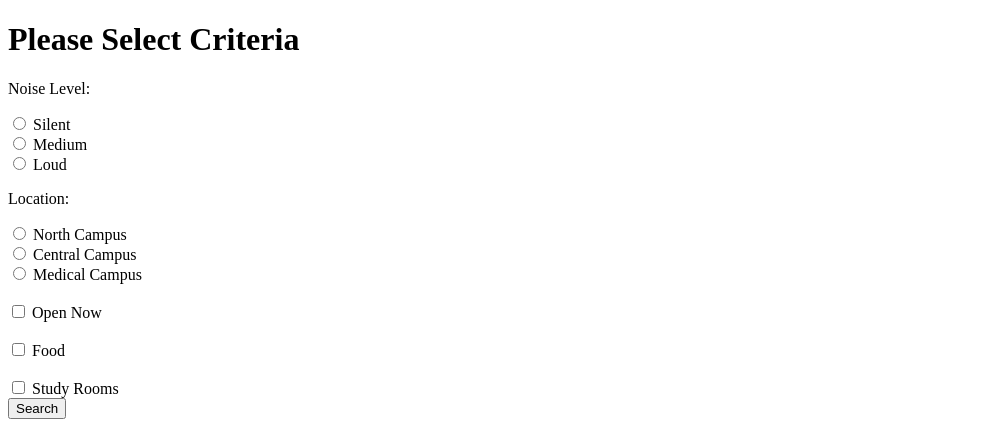
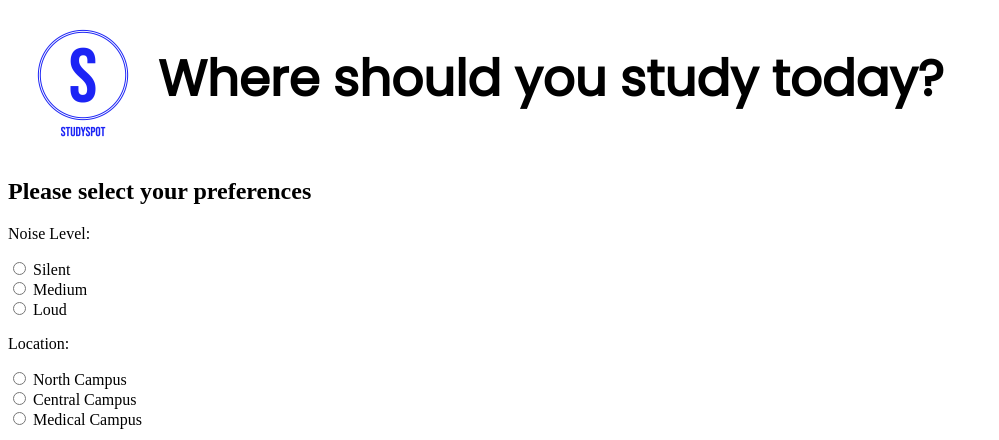
Before and after one commit to virajlunani/StudySpot, a Flask app: page / in a window 1280 px wide. Shown: the top 440 px of the page, without its empty margins (0-999 px from the left). Run offline with Flask 2, Linux system fonts and the light colour scheme.

Commit message:
Made minor changes

```diff
--- a/static/css/style.css
+++ b/static/css/style.css
@@ -0,0 +1,11 @@
+.header > img {
+    float: left;
+    height: 150px;
+    width: auto;
+}
+.header {
+    font-family: 'Poppins', serif;
+    display: inline-block;
+    font-size:25px;
+    white-space : nowrap;
+}
--- /dev/null
+++ b/static/images/StudySpot-logos/logo_info.txt
@@ -0,0 +1,4 @@
+
+            Fonts used: BebasNeue
+
+            Colors used: 0AA8D3,1C24F5
--- a/templates/index.html
+++ b/templates/index.html
@@ -1,12 +1,20 @@
 <!DOCTYPE html>
 <html lang="en">
+
 <head>
     <title>Study Spot</title>
     <link rel="stylesheet" type="text/css" href="/static/css/style.css">
+    <link rel="stylesheet" href="https://fonts.googleapis.com/css?family=Poppins">
 </head>
+
 <body>
-<h1>Please Select Criteria</h1>
-
+    <div class="header">
+        <img src="static/images/StudySpot-logos/StudySpot-logos_transparent.png">
+        <h1>Where should you study today?</h1>
+    </div>
+    <div class="subhead">
+        <h2>Please select your preferences</h2>
+    </div>
     <form action="/" method="post" enctype="multipart/form-data">
         <p>Noise Level:</p>
         <input type="radio" id="silent" name="noise" value="silent">
@@ -59,4 +67,5 @@
         {% endfor %}
     </form>
 </body>
+
 </html>
```
Also changed, not shown: static/images/StudySpot-logos/StudySpot-logos.jpeg (added), static/images/StudySpot-logos/StudySpot-logos_black.png (added), static/images/StudySpot-logos/StudySpot-logos_transparent.png (added), static/images/StudySpot-logos/StudySpot-logos_white.png (added), 3 other files. Lines whose indentation alone changed are shown as unchanged.
